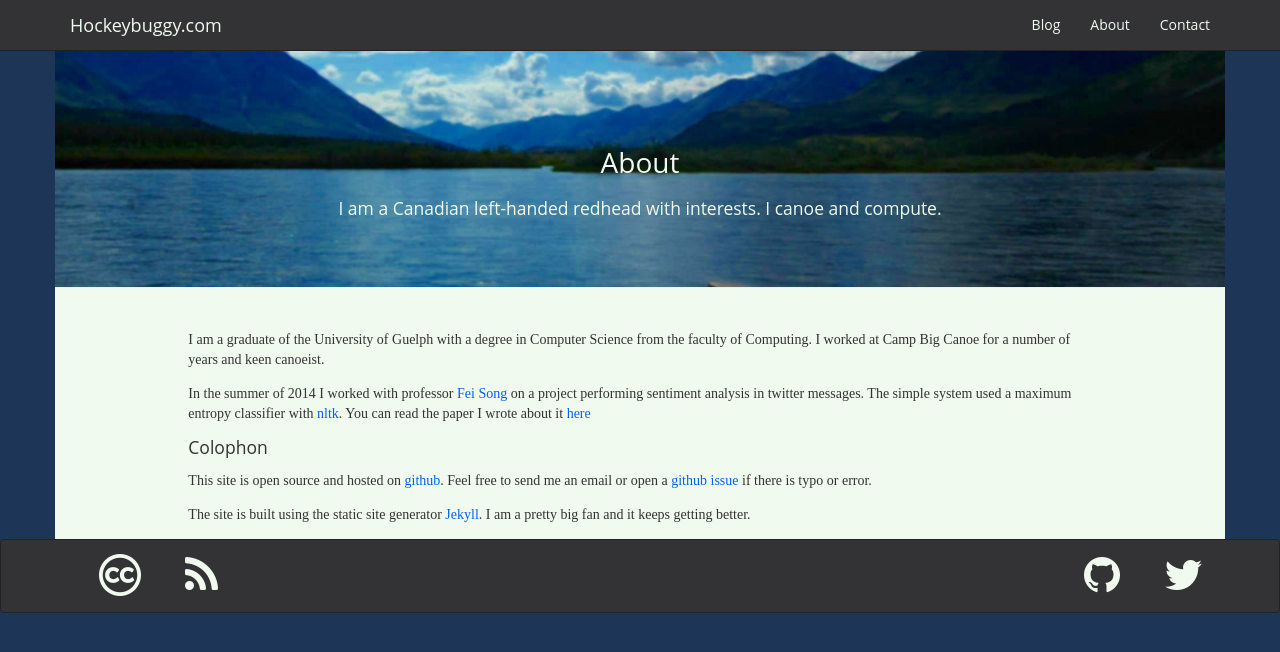
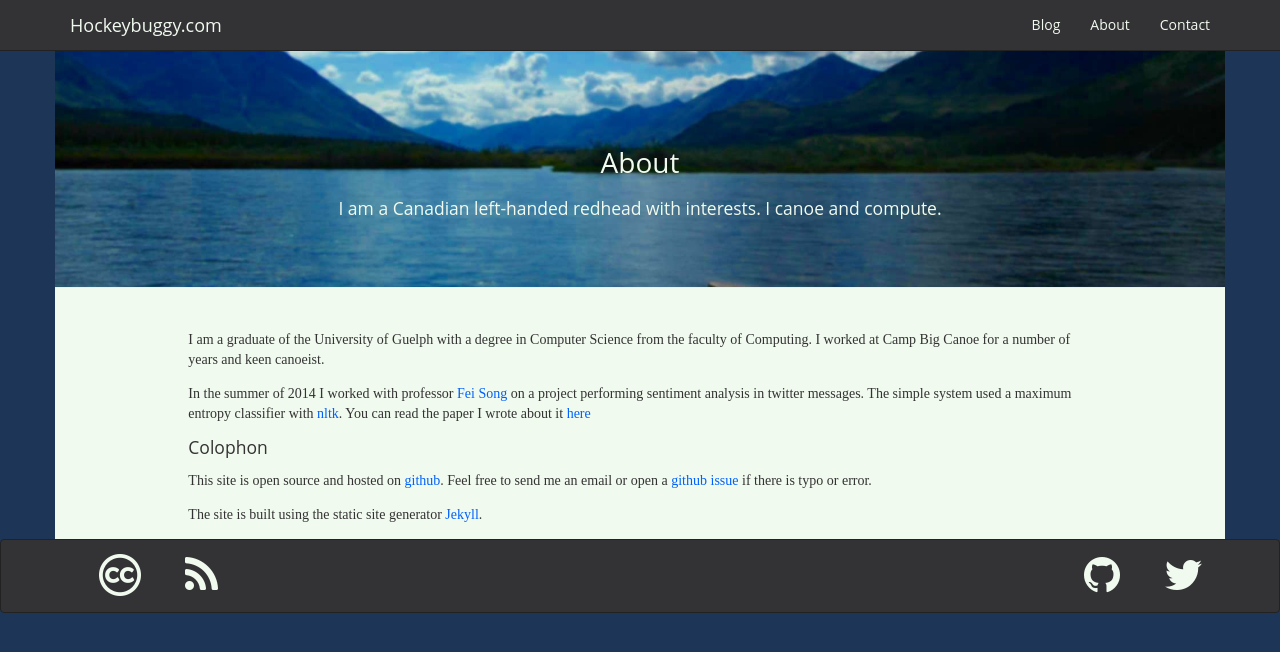
Before and after one commit to hockeybuggy/hockeybuggy.com, a Jekyll site: the page built from about.md, in a window 1280 px wide. Shown: the top 652 px of the page. Built offline with Jekyll 4.4.1, drawn with Linux system fonts in a browser that asks for light colours.

Commit message:
Clean up the about page just a tiny bit.

```diff
--- a/about.md
+++ b/about.md
@@ -19,12 +19,10 @@ about it [here][PAPER]
 This site is open source and hosted on [github][GITHUB].  Feel free to send me
 an email or open a [github issue][GITHUB-ISSUE] if there is typo or error.
 
-The site is built using the static site generator [Jekyll][JEKYLL].  I am a
-pretty big fan and it keeps getting better.
+The site is built using the static site generator [Jekyll][JEKYLL].
 
 
 [FEISONG]: http://www.cis.uoguelph.ca/~fsong/contactinfo.html
-[SEMEVAL]: http://www.cs.york.ac.uk/semeval-2013/task2/
 [NLTK]: http://www.nltk.org/
 [PAPER]: https://github.com/hockeybuggy/twitter-sentiment/raw/master/paper/djanderson-twitter-sentiment.pdf
 
```
